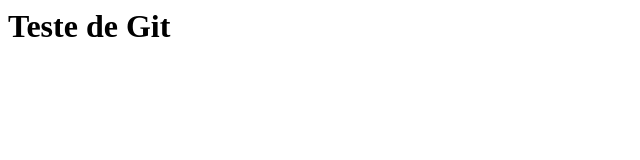
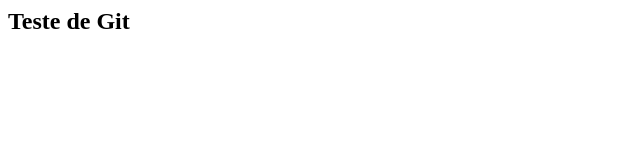
Before and after one commit to Luperson1979/CursoGit, a plain HTML site: page index.html in a window 1280 px wide. Shown: the whole page, without its empty margins (0-640 px from the left). Drawn offline with Linux system fonts and the light colour scheme.

Commit message:
Alterada a fonde para h2

```diff
--- a/index.html
+++ b/index.html
@@ -1 +1 @@
-<h1> Teste de Git </h1>
+<h2> Teste de Git </h2>
```
